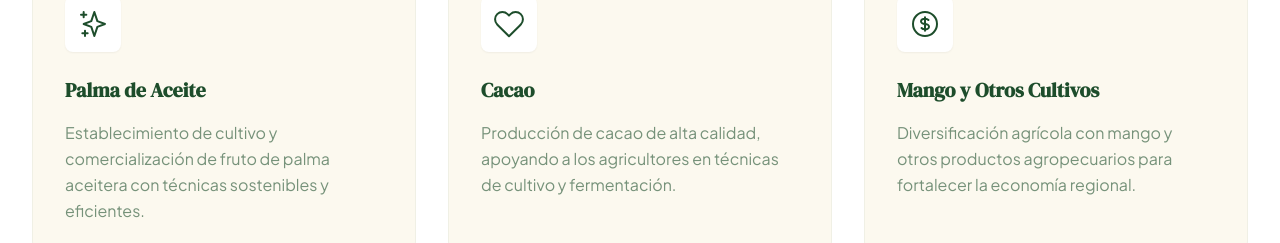
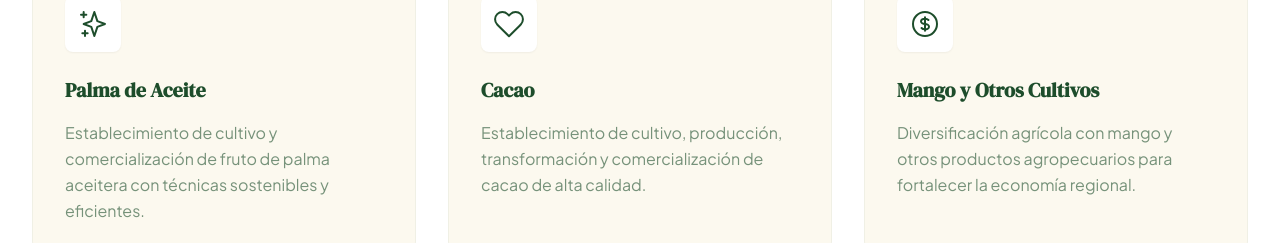
Before and after one commit to angelkurten/asopalta-web, a React (Vite) app: page / in a window 1280 px wide. Shown: the part 2620-2863 px from the top of the page. Built offline with nearby package versions, Linux system fonts and the light colour scheme.

Commit message:
fix: actualizado texto de cacao

```diff
--- a/components/Services.tsx
+++ b/components/Services.tsx
@@ -10,7 +10,7 @@ const activities: Activity[] = [
   },
   {
     title: 'Cacao',
-    description: 'Producción de cacao de alta calidad, apoyando a los agricultores en técnicas de cultivo y fermentación.',
+    description: 'Establecimiento de cultivo, producción, transformación y comercialización de cacao de alta calidad.',
     icon: 'M20.84 4.61a5.5 5.5 0 00-7.78 0L12 5.67l-1.06-1.06a5.5 5.5 0 00-7.78 7.78l1.06 1.06L12 21.23l7.78-7.78 1.06-1.06a5.5 5.5 0 000-7.78z'
   },
   {
```
